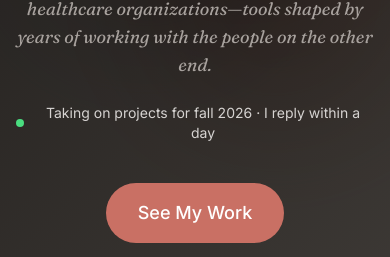
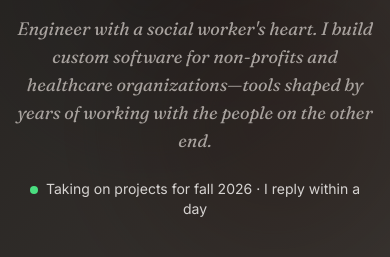
Before and after one commit to gkatsikis/gkats-portfolio, a React (Vite) app: page / in a window 390 px wide. Shown: the part 501-758 px from the top of the page. Built offline with nearby package versions, Linux system fonts and the light colour scheme; no server answers.

Commit message:
mobile friendly adjustment

```diff
--- a/src/components/sections/Hero.jsx
+++ b/src/components/sections/Hero.jsx
@@ -32,7 +32,8 @@ function Hero() {
       </div>
 
       {/* Main content */}
-      <div className="relative z-10 text-center px-4 sm:px-6 lg:px-8 max-w-4xl mx-auto">
+      {/* pt clears the fixed navbar, pb reserves the scroll-indicator zone on short screens */}
+      <div className="relative z-10 text-center px-4 sm:px-6 lg:px-8 max-w-4xl mx-auto pt-24 pb-32">
         <motion.div
           initial={{ opacity: 0, y: 30 }}
           animate={{ opacity: 1, y: 0 }}
@@ -76,12 +77,15 @@ function Hero() {
           </motion.p>
 
           <motion.p
-            className="flex items-center justify-center gap-2 text-stone-300 text-sm md:text-base mb-10"
+            className="text-stone-300 text-sm md:text-base mb-10"
             initial={{ opacity: 0 }}
             animate={{ opacity: 1 }}
             transition={{ delay: 0.8 }}
           >
-            <span className="w-2 h-2 rounded-full bg-green-400" aria-hidden="true" />
+            <span
+              className="inline-block w-2 h-2 rounded-full bg-green-400 mr-2 align-middle"
+              aria-hidden="true"
+            />
             Taking on projects for {nextSeason()} · I reply within a day
           </motion.p>
 
```
